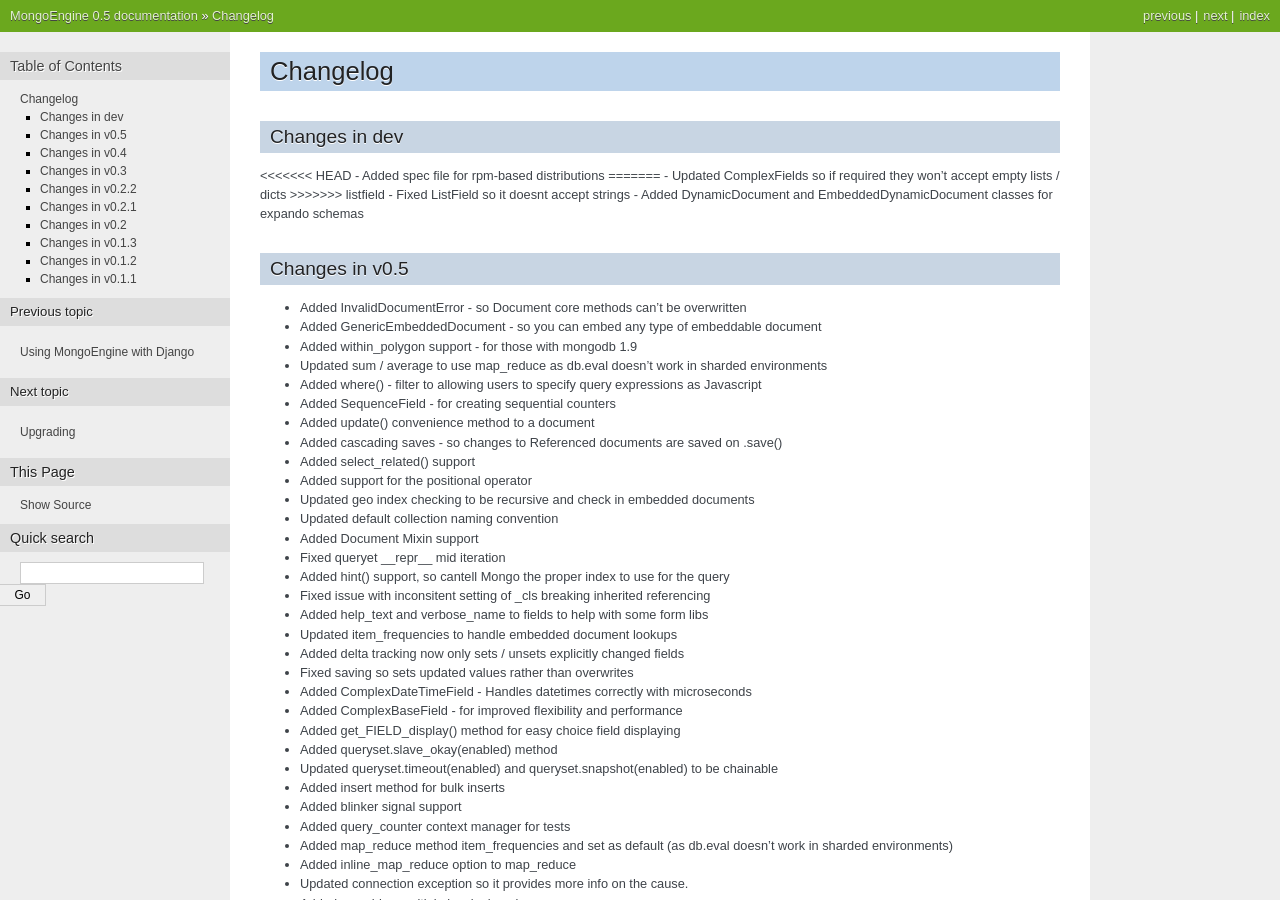
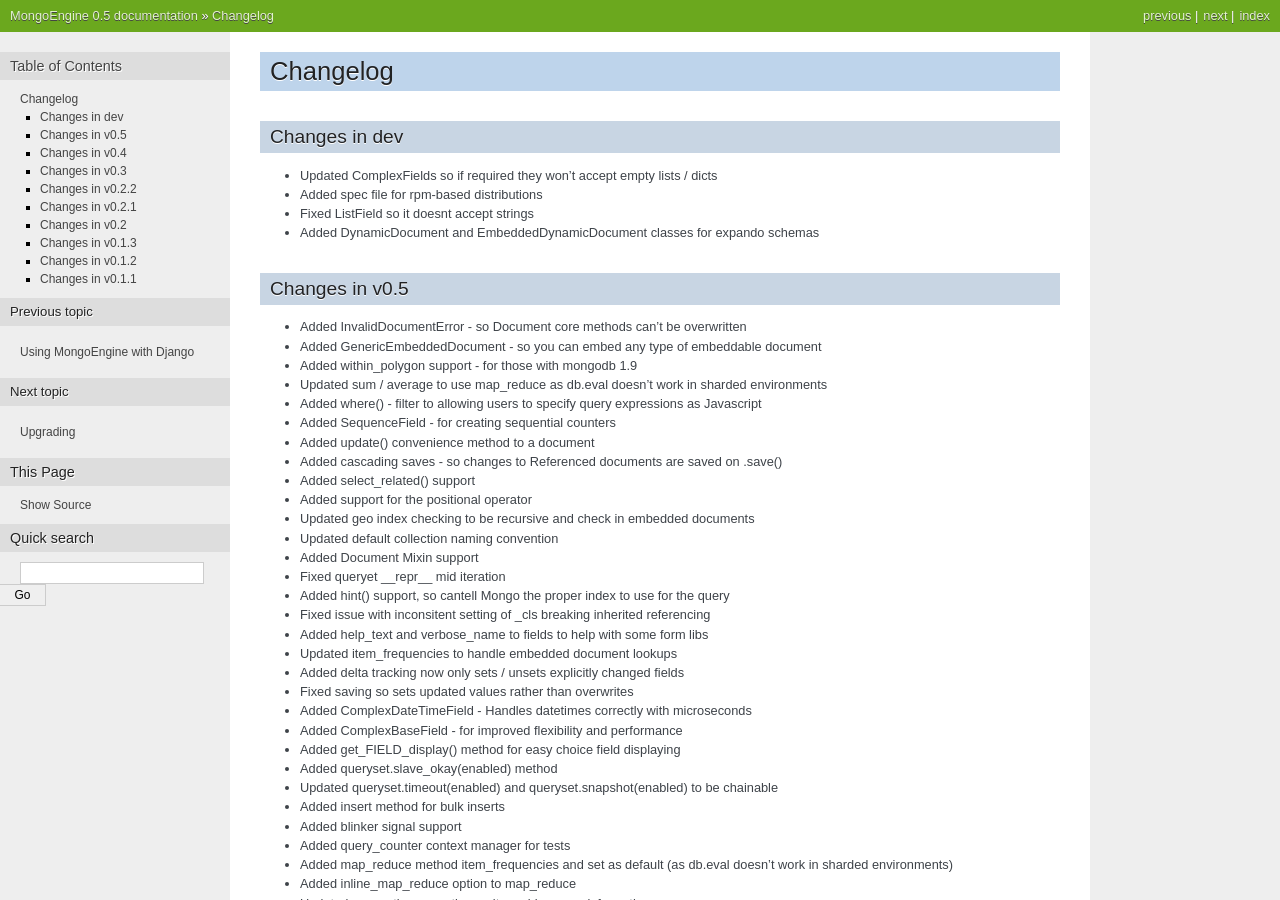
Before and after one commit to MongoEngine/mongoengine, a Sphinx documentation site: the page built from docs/changelog.rst, in a window 1280 px wide and 900 px high. Built offline with Sphinx 7.4.7, drawn with Linux system fonts in a browser that asks for light colours.

Commit message:
Fixed changelog

```diff
--- a/docs/changelog.rst
+++ b/docs/changelog.rst
@@ -5,11 +5,8 @@ Changelog
 Changes in dev
 ==============
 
-<<<<<<< HEAD
+- Updated ComplexFields so if required they won't accept empty lists / dicts
 - Added spec file for rpm-based distributions
-=======
-- Updated ComplexFields so if required they won't accept empty lists / dicts
->>>>>>> listfield
 - Fixed ListField so it doesnt accept strings
 - Added DynamicDocument and EmbeddedDynamicDocument classes for expando schemas
 
```
